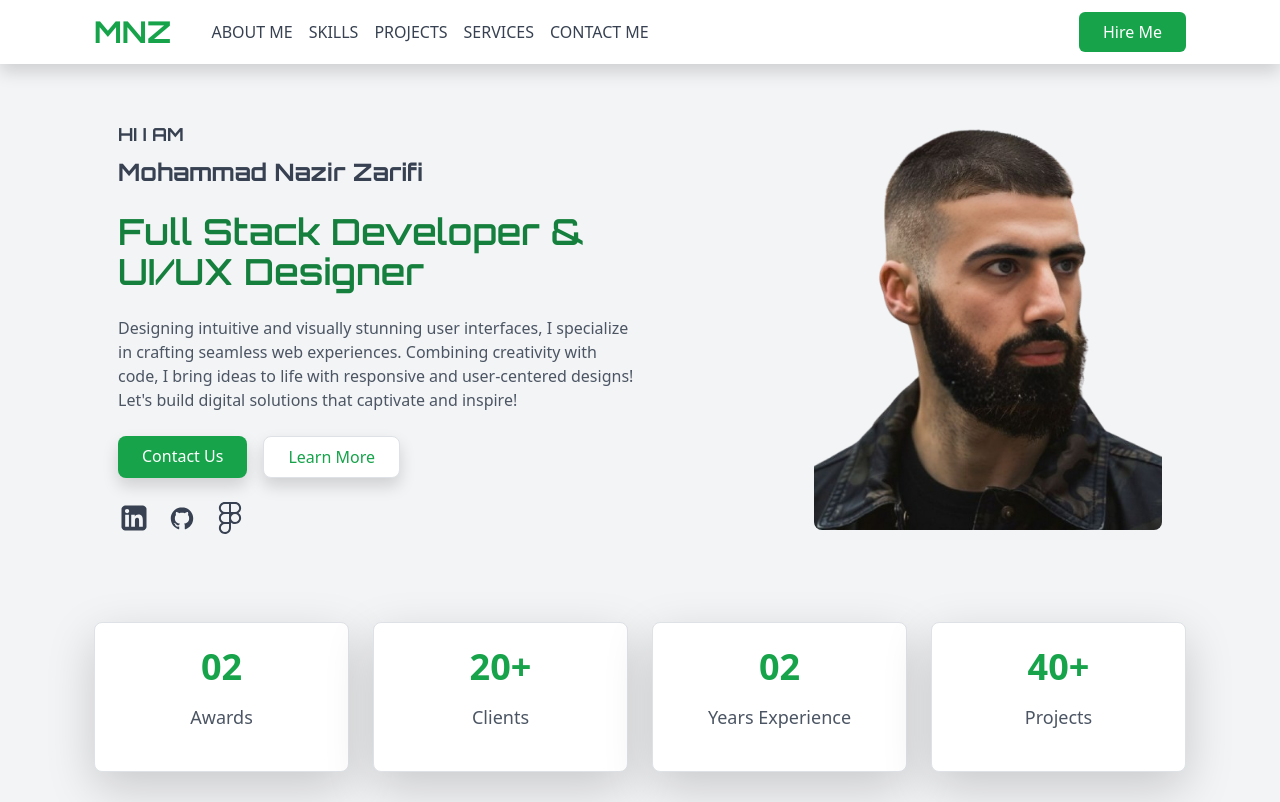
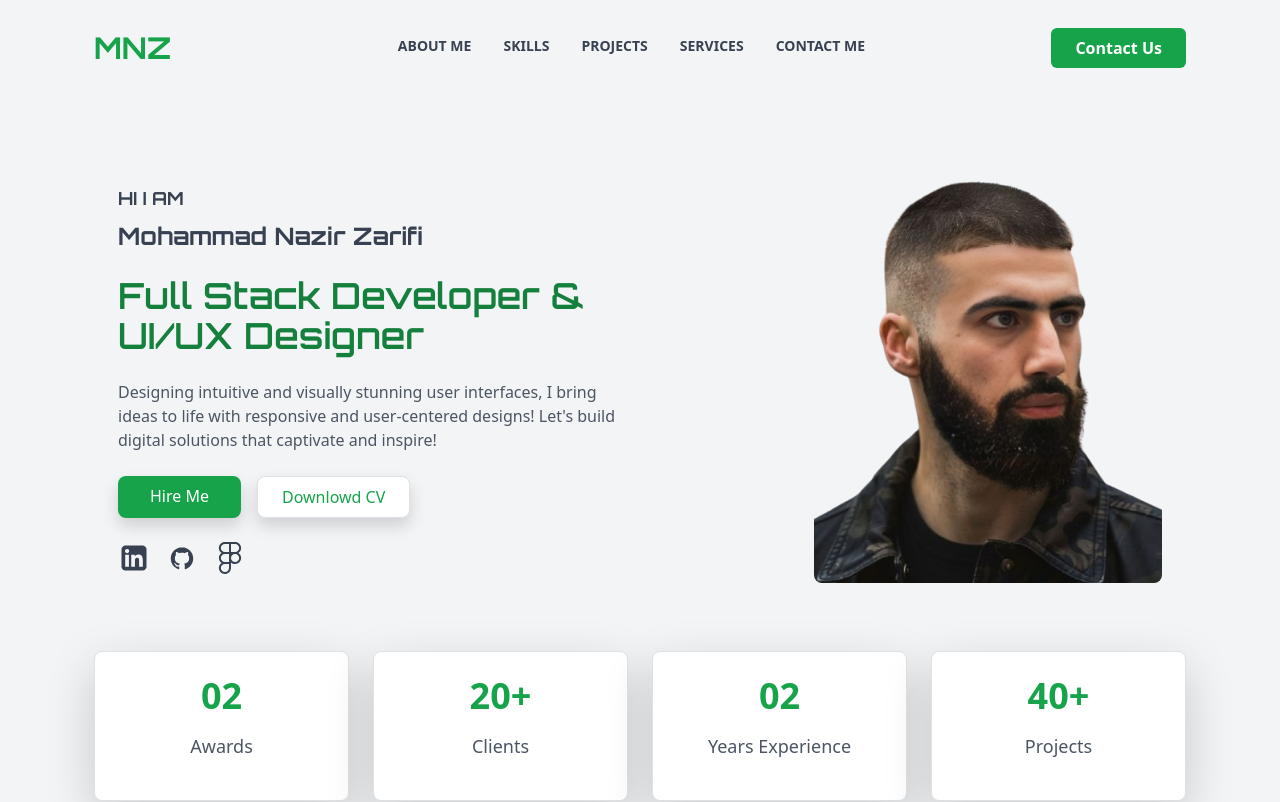
Before and after one commit to MuhammadNazir786/portfilio, a React (Vite) app: page / in a window 1280 px wide. Shown: the top 802 px of the page. Built offline with nearby package versions, Linux system fonts and the light colour scheme.

Commit message:
Update project with new changes

```diff
--- a/index.html
+++ b/index.html
@@ -16,7 +16,9 @@
       href="https://fonts.googleapis.com/css2?family=Open+Sans:ital,wght@0,300..800;1,300..800&family=Orbitron:wght@400..900&family=Poppins:ital,wght@0,100;0,200;0,300;0,400;0,500;0,600;0,700;0,800;0,900;1,100;1,200;1,300;1,400;1,500;1,600;1,700;1,800;1,900&display=swap"
       rel="stylesheet"
     />
-
+    <link rel="preconnect" href="https://fonts.googleapis.com">
+    <link rel="preconnect" href="https://fonts.gstatic.com" crossorigin>
+    <link href="https://fonts.googleapis.com/css2?family=Pacifico&display=swap" rel="stylesheet">
 
     <link rel="preconnect" href="https://fonts.googleapis.com">
     <link rel="preconnect" href="https://fonts.gstatic.com" crossorigin>
--- a/src/App.css
+++ b/src/App.css
@@ -5,6 +5,12 @@
   font-weight: weight;
   font-style: normal;
 }
+.pacifico-regular {
+  font-family: "Pacifico", cursive;
+  font-weight: 400;
+  font-style: normal;
+}
+
 /* font */
 
 /* utilities */
--- a/src/App.jsx
+++ b/src/App.jsx
@@ -16,7 +16,7 @@ const App = () => {
     name: "Mohammad Nazir Zarifi",
     title: "Full Stack Developer & UI/UX Designer",
     description:
-      "Designing intuitive and visually stunning user interfaces, I specialize in crafting seamless web experiences. Combining creativity with code, I bring ideas to life with responsive and user-centered designs! Let's build digital solutions that captivate and inspire!",
+      "Designing intuitive and visually stunning user interfaces, I bring ideas to life with responsive and user-centered designs! Let's build digital solutions that captivate and inspire!",
     imageUrl: profil, // Replace with your image URL
   };
 
--- a/src/portfilio/Cards.jsx
+++ b/src/portfilio/Cards.jsx
@@ -9,7 +9,7 @@ const Cards = () => {
   ];
 
   return (
-    <section className="py-10 bg-gray-100">
+    <section className="py-10 md:pt-5 bg-gray-100">
       <div className="container mx-auto px-4">
         <div className="grid grid-cols-1 sm:grid-cols-2 md:grid-cols-4 gap-6">
           {cards.map((card, index) => (
--- a/src/portfilio/Hero.jsx
+++ b/src/portfilio/Hero.jsx
@@ -3,9 +3,9 @@ import { DiGithubBadge } from "react-icons/di";
 import { FaFigma } from "react-icons/fa6";
 const Hero = ({ data }) => {
   return (
-    <section id="hero" className="bg-gray-100  pb-5 md:pt-16">
-      <div className="container flex-col-reverse mx-auto flex md:flex-row md:justify-between items-center px-5 md:px-0">
-        <div className="md:w-1/2 md:pt-14 pt-12">
+    <section id="hero" className="bg-gray-100 pb-5 md:pt-20">
+      <div className="container flex-col-reverse mx-auto flex md:flex-row md:justify-between items-center px-5 pt-12 md:pt-10 md:px-0">
+        <div className="md:w-1/2 md:pt-14 pt-20">
           <h1 className="orbitron-uniquifier text-lg text-gray-700 font-bold mb-2">
             HI I AM
           </h1>
@@ -19,27 +19,35 @@ const Hero = ({ data }) => {
           <div className="flex space-x-4 mb-4">
             <a
               href="#contact"
-              className="no-underline bg-green-600 text-white px-6 py-2 rounded-lg shadow hover:bg-green-500 transition"
+              className="no-underline bg-green-600 text-white px-8 py-2 rounded-lg shadow hover:bg-green-500 transition"
             >
-              Contact Us
+              Hire Me
             </a>
             <a
-              href="#learn-more"
+              href="https://drive.google.com/file/d/1_X9rB8GctEzMg01LjHXgOWkBcBXtgx6F/view?usp=sharing"
               className="no-underline bg-white border text-green-600 px-6 py-2 rounded-lg shadow hover:bg-green-600 hover:text-green-500 transition"
             >
-              Learn More
+              Downlowd CV
             </a>
           </div>
           {/* Social Icons */}
           <div className="flex space-x-4">
-            <a href="https://www.linkedin.com" target="_blank" rel="noopener noreferrer">
-            <AiFillLinkedin className="h-8 w-8 rounded-3xl text-gray-700 hover:text-green-600 transition" />
+            <a
+              href="https://www.linkedin.com/in/mohammad-nazir-zarifi-126693294/"
+              target="_blank"
+              rel="noopener noreferrer"
+            >
+              <AiFillLinkedin className="h-8 w-8 rounded-3xl text-gray-700 hover:text-green-600 transition" />
             </a>
-            <a href="https://github.com" target="_blank" rel="noopener noreferrer" >
-            <DiGithubBadge className="h-8 w-8 text-gray-700 hover:text-green-600 transition" />
+            <a href="" target="_blank" rel="noopener noreferrer">
+              <DiGithubBadge className="h-8 w-8 text-gray-700 hover:text-green-600 transition" />
             </a>
-            <a href="https://www.figma.com" target="_blank" rel="noopener noreferrer">
-            <FaFigma className="h-8 w-8 text-gray-700 hover:text-green-600 transition"/>
+            <a
+              href="https://www.figma.com/files/team/1351850953810847024/user/1351850949818041643?fuid=1351850949818041643"
+              target="_blank"
+              rel="noopener noreferrer"
+            >
+              <FaFigma className="h-8 w-8 text-gray-700 hover:text-green-600 transition" />
             </a>
           </div>
         </div>
--- a/src/portfilio/Navbar.jsx
+++ b/src/portfilio/Navbar.jsx
@@ -8,36 +8,41 @@ const Navbar = () => {
   };
 
   return (
-    <nav className="bg-white shadow fixed top-0 left-0 right-0 z-10">
-      <div className="container mx-auto px-4 sm:px-6 lg:px-8">
-        <div className="flex justify-between h-16">
+    <nav className="bg-gray-100 fixed top-0 left-0 right-0 z-10">
+      <div className="container mx-auto px-4 sm:px-6 lg:px-8 md:py-4 pt-4 md:pt-6">
+        <div className="flex justify-between">
           <div className="flex items-center">
-            <div className="orbitron-uniquifier flex-shrink-0 ">
+
+
+        <div className="orbitron-uniquifier flex-shrink-0 pt-1">
              <a className="no-underline text-green-600 font-bold text-3xl" href="#hero"> MNZ</a>
             </div>
-            <div className="hidden md:flex space-x-4 ml-10">
+            </div>
+          <div className="flex items-center">
+
+            <div className="hidden md:flex space-x-8 ml-10">
               <a
                 href="#about"
-                className="no-underline font-medium text-gray-700 hover:text-green-600"
+                className="text-sm  no-underline font-bold text-gray-700 hover:text-green-600"
               >
                 ABOUT ME
               </a>
-              <a href="#skills" className="no-underline font-medium text-gray-700 hover:text-green-600">
+              <a href="#skills" className="text-sm font-bold no-underline text-gray-700 hover:text-green-600">
                 SKILLS
               </a>
               <a
                 href="#projects"
-                className="no-underline font-medium text-gray-700 hover:text-green-600"
+                className="text-sm no-underline font-bold text-gray-700 hover:text-green-600"
               >
                 PROJECTS
               </a>
               <a
                 href="#services"
-                className="no-underline font-medium text-gray-700 hover:text-green-600"
+                className="text-sm no-underline font-bold text-gray-700 hover:text-green-600"
               >
                 SERVICES
               </a>
-              <a href="#contact" className="no-underline font-medium text-gray-700 hover:text-green-600">
+              <a href="#contact" className="text-sm no-underline font-bold text-gray-700 hover:text-green-600">
                 CONTACT ME
               </a>
             </div>
@@ -45,9 +50,9 @@ const Navbar = () => {
           <div className="hidden md:flex items-center">
             <a
               href="#hire"
-              className="text-base no-underline font-medium bg-green-600 text-white px-4 py-2 rounded hover:bg-green-700"
+              className="text-base no-underline font-bold bg-green-600 text-white px-4 py-2 mt-1 rounded hover:bg-green-700"
             >
-              Hire Me
+              Contact Us
             </a>
           </div>
           <div className="flex md:hidden items-center">
@@ -95,9 +100,9 @@ const Navbar = () => {
             </a>
             <a
               href="#hire"
-              className="text-center no-underline font-medium bg-green-600 text-white px-4 py-2 rounded"
+              className="orbitron-uniquifier text-center no-underline font-medium bg-green-600 text-white px-4 py-2 rounded"
             >
-              Hire Me
+             Contact Us
             </a>
           </div>
         </div>
```
